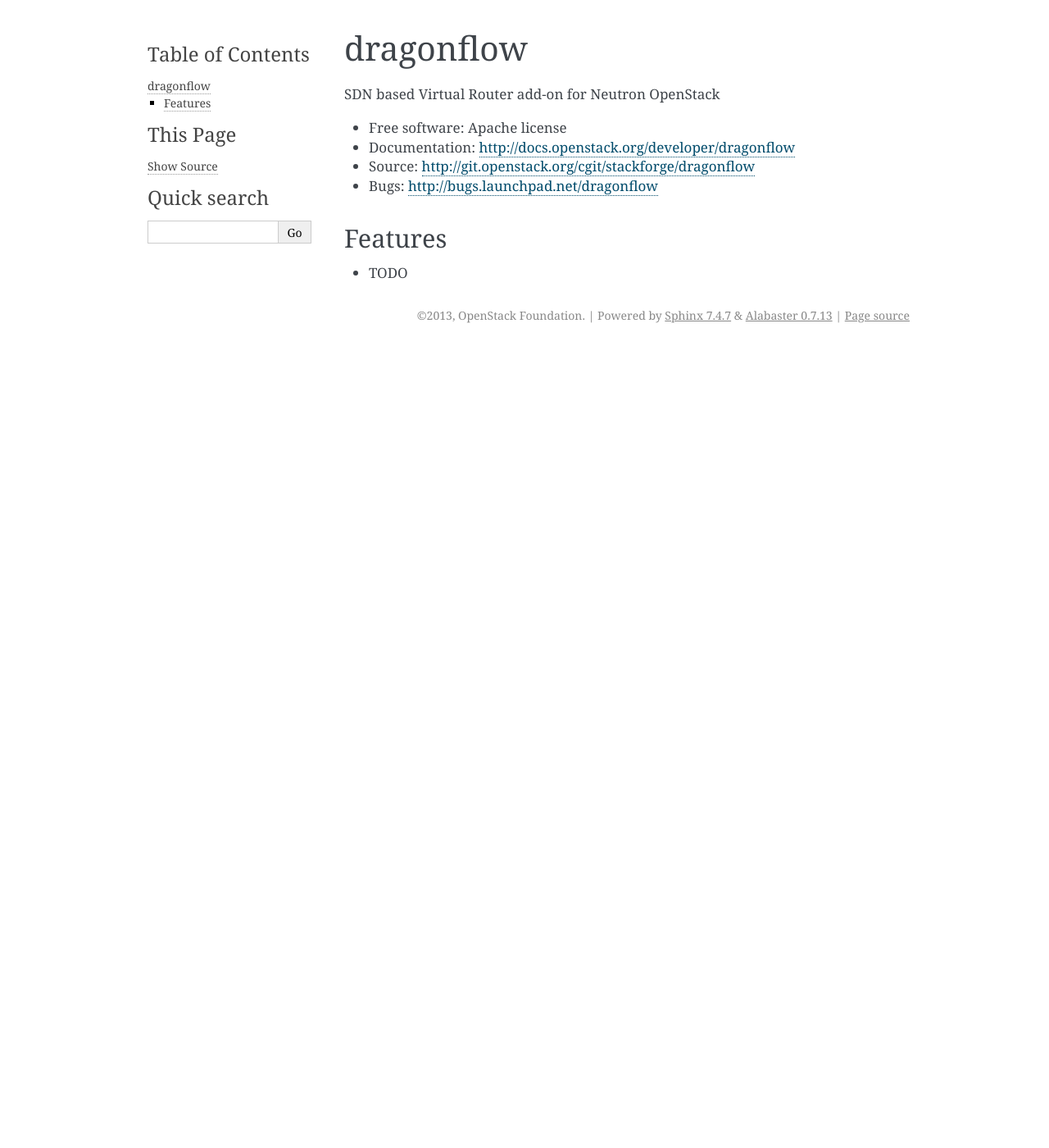
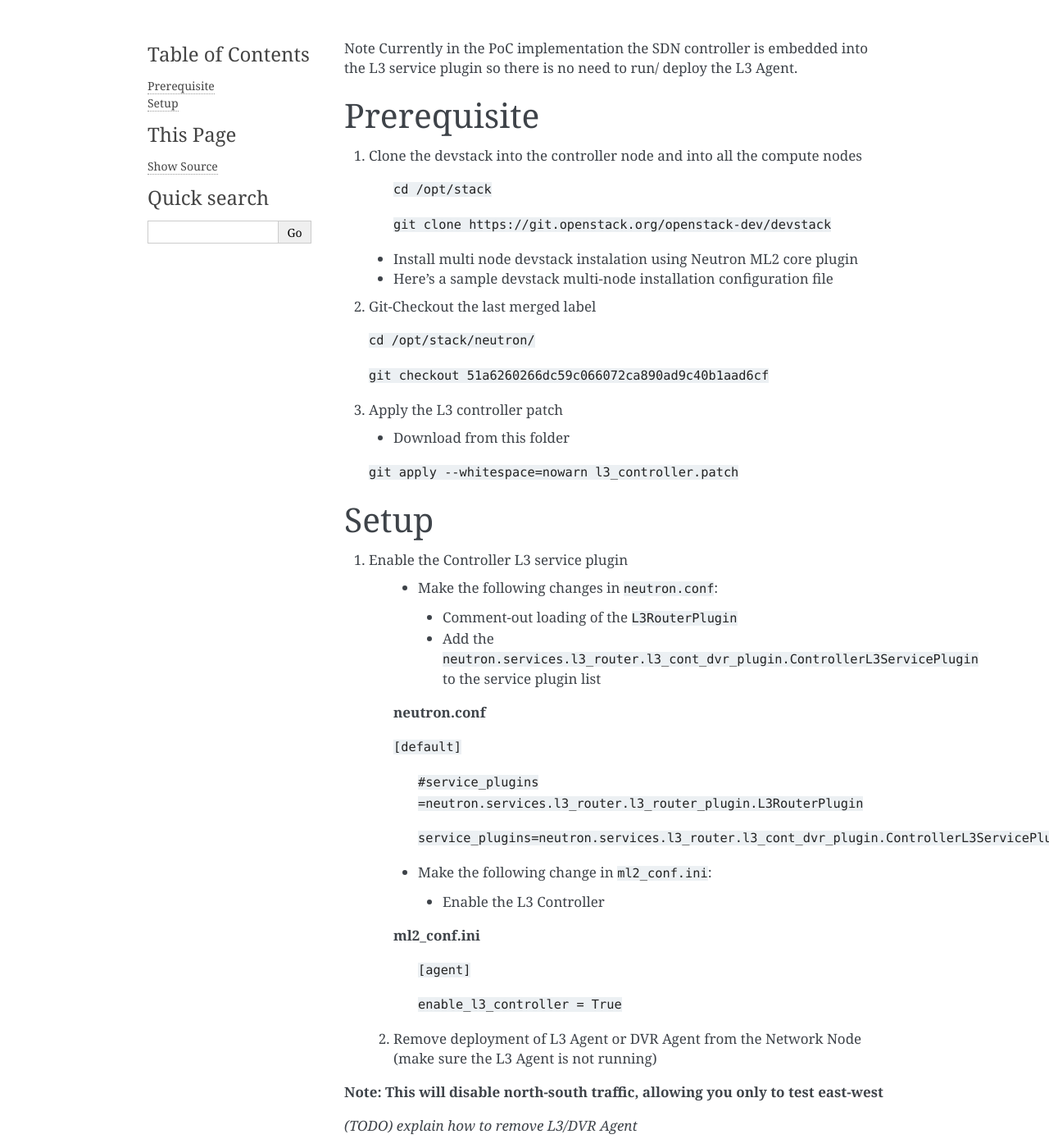
Before and after one commit to openstack-archive/dragonflow, a Sphinx documentation site: the page built from doc/source/readme.rst, in a window 1280 px wide and 1400 px high. Shown: the whole window at 82% size. Built offline with Sphinx 7.4.7, drawn with Linux system fonts in a browser that asks for light colours; some of the changed text lies outside the part shown.

Commit message:
Added documentation and install guides for the PoC
Change-Id: Ic77e173c173833baa86c47a828fd11f05b77bbee

```diff
--- a/README.rst
+++ b/README.rst
@@ -1,15 +1,46 @@
-===============================
-dragonflow
-===============================
-
 SDN based Virtual Router add-on for Neutron OpenStack
 
 * Free software: Apache license
-* Documentation: http://docs.openstack.org/developer/dragonflow
+* Homepage:  http://launchpad.net/dragonflow
+* Documentation: http://goo.gl/rq4uJC
 * Source: http://git.openstack.org/cgit/stackforge/dragonflow
 * Bugs: http://bugs.launchpad.net/dragonflow
+
+Overview
+--------
+Dragonflow is an implementation of a fully distributed virtual router for OpenStack Neutron, which is based on a Software-Defined Network Controller (SDNC) design.
+
+The main purpose of Dragonflow is to simplify the management of the virtual router, while improving performance, scale and eliminating single point of failure and the notorious network node bottleneck.
+
+Currently this project is available as a proof of concept (PoC) patch on top of Neutron.
+We  are working  to make it available soon as a standalone agent.
+
+Being the first release, support on the southbound interface is limited to Open vSwitch (OVS) with OpenFlow v1.3 stack (implemented using the RYU project, embedded in the Neutron L3 service plugin).
+
+How to Install
+--------------
+here https://github.com/stackforge/dragonflow/tree/master/doc/source
+
+Prerequisites
+-------------
+Install DevStack with Netron Ml2 as core plugin
+Install OVS 2.3.1 or newer
+Install Ryu (see "How to Install")
 
 Features
 --------
 
-* TODO
+* APIs for routing IPv4 East-West traffic
+* Performance improvement for inter-subnet network by removing the amount of kernel layers (namespaces and their TCP stack overhead)
+* Scalability improvement for inter-subnet network by offloading L3 East-West routing from the Network Node to all Compute Nodes
+* Reliability improvement for inter-subnet network by removal of Network Node from the East-West traffic
+* Simplified virtual routing management
+* Supports all type drivers GRE/Vxlan/VLAN
+
+TODO
+----
+
+* Separate the Dragonflow virtual router from the L3 service plug-in, making it a stadnalone agent (will enable multi-controller scalability and decouple from Neutron project)
+* Add support for North-South L3 IPv4 distribution (SNAT and DNAT)
+* Remove change impact on Neutron L2 Agent by switching to OVSDB command for bootstrap sequence (set-controller and install arp responder)
+* Add support for IPv6
--- a/doc/source/readme.rst
+++ b/doc/source/readme.rst
@@ -1 +1,82 @@
-.. include:: ../../README.rst
+Note Currently in the PoC implementation the SDN controller is embedded into the L3 service plugin so there is no need to run/ deploy the L3 Agent.
+
+Prerequisite
+------------
+1) Clone the devstack into the controller node and into all the compute nodes
+
+  ``cd /opt/stack``
+
+  ``git clone https://git.openstack.org/openstack-dev/devstack``
+
+ -  Install multi node devstack instalation using Neutron ML2 core plugin
+
+ -  Here's a sample devstack multi-node installation configuration file
+
+2) Git-Checkout the last merged label
+
+  ``cd /opt/stack/neutron/``
+
+  ``git checkout 51a6260266dc59c066072ca890ad9c40b1aad6cf``
+
+3) Apply the L3 controller patch
+
+  -  Download from this folder
+
+  ``git apply --whitespace=nowarn l3_controller.patch``
+
+Setup
+-----
+
+1) Enable the Controller L3 service plugin
+
+  -  Make the following changes in ``neutron.conf``:
+
+    -  Comment-out loading of the ``L3RouterPlugin``
+    -  Add the ``neutron.services.l3_router.l3_cont_dvr_plugin.ControllerL3ServicePlugin`` to the service plugin list
+
+  **neutron.conf**
+
+  ``[default]``
+
+    ``#service_plugins =neutron.services.l3_router.l3_router_plugin.L3RouterPlugin``
+
+    ``service_plugins=neutron.services.l3_router.l3_cont_dvr_plugin.ControllerL3ServicePlugin``
+
+  -  Make the following change in ``ml2_conf.ini``:
+
+    - Enable the L3 Controller
+
+  **ml2_conf.ini**
+
+    ``[agent]``
+
+    ``enable_l3_controller = True``
+
+ 2. Remove deployment of L3 Agent or DVR Agent from the Network Node (make sure the L3 Agent is not running)
+
+**Note: This will disable north-south traffic, allowing you only to test east-west**
+
+`(TODO) explain how to remove L3/DVR Agent`
+
+ 3. Installing Ryu on Controller Node
+
+  -  Cloning the Ryu project
+
+  ``git clone git://github.com/osrg/ryu.git``
+
+  -  Apply the folowing change to enable Ryu to run in Library mode (instead of a standalone controller)
+
+   Replace   `register_cli_opts`  to `register_opts` in the following files:
+
+    ``ryu/controller/controller.py``
+
+    ``ryu/app/wsgi.py``
+
+Run the following commands:
+ ``sed -i 's/register_cli_opts/register_opts/g' ryu/controller/controller.py``
+
+ ``sed -i 's/register_cli_opts/register_opts/g' ryu/app/wsgi.py``
+
+
+
+ ``% cd ryu;     python ./setup.py installl``
```
Also changed, not shown: 1 other file.
